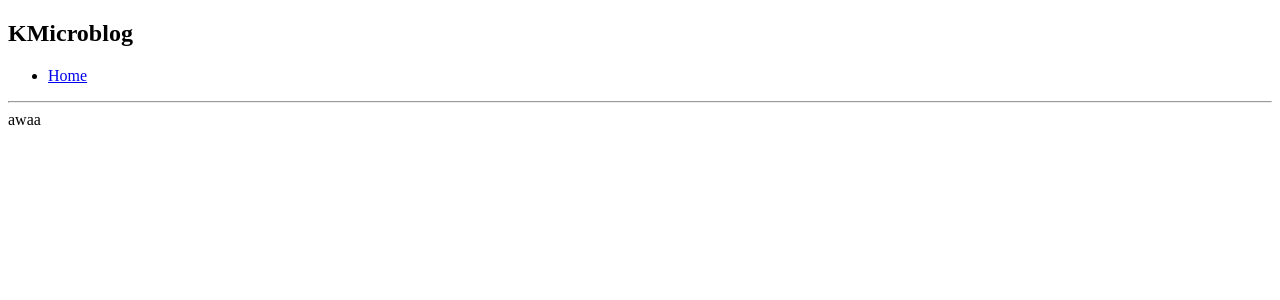
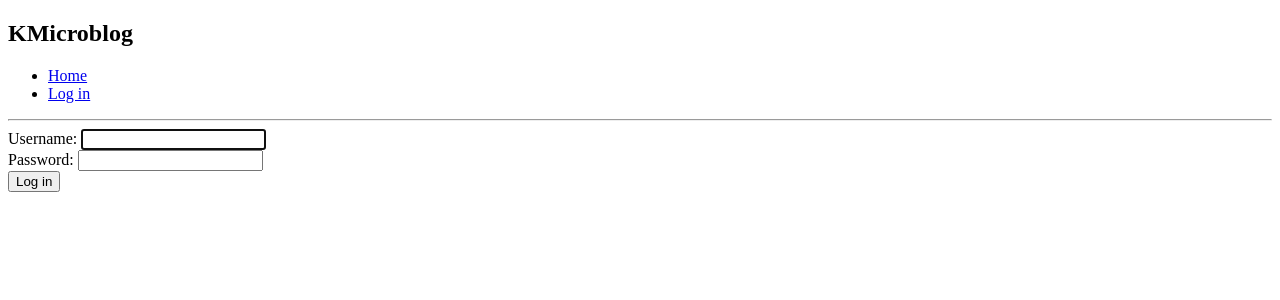
Before and after one commit to karmek-k/kmicroblog, a Django app: page /accounts/login/ in a window 1280 px wide. Shown: the top 300 px of the page. Run offline with Django 3.2, Linux system fonts and the light colour scheme.

Commit message:
Add log in possibility

```diff
--- a/authentication/templates/registration/login.html
+++ b/authentication/templates/registration/login.html
@@ -1,5 +1,20 @@
 {% extends 'shared/base.html' %}
 
 {% block content %}
-awaa
+
+<form method="POST" action="{% url 'authentication:login' %}">
+    {% csrf_token %}
+
+    {{ form.username.label_tag }}
+    {{ form.username }}
+    <br />
+
+    {{ form.password.label_tag }}
+    {{ form.password }}
+    <br />
+
+    <input type="hidden" name="next" value="{{ next }}" />
+    <input type="submit" value="Log in" />
+</form>
+
 {% endblock content %}
--- a/kmicroblog/settings.py
+++ b/kmicroblog/settings.py
@@ -120,3 +120,6 @@ USE_TZ = True
 # https://docs.djangoproject.com/en/3.0/howto/static-files/
 
 STATIC_URL = '/static/'
+
+# ----------------- #
+LOGIN_REDIRECT_URL = '/'
--- a/templates/shared/navbar.html
+++ b/templates/shared/navbar.html
@@ -2,6 +2,7 @@
     <h1>KMicroblog</h1>
     <ul>
         <li><a href="{% url 'blog:index' %}">Home</a></li>
+        <li><a href="{% url 'authentication:login' %}">Log in</a></li>
     </ul>
     <hr />
 </nav>
```
